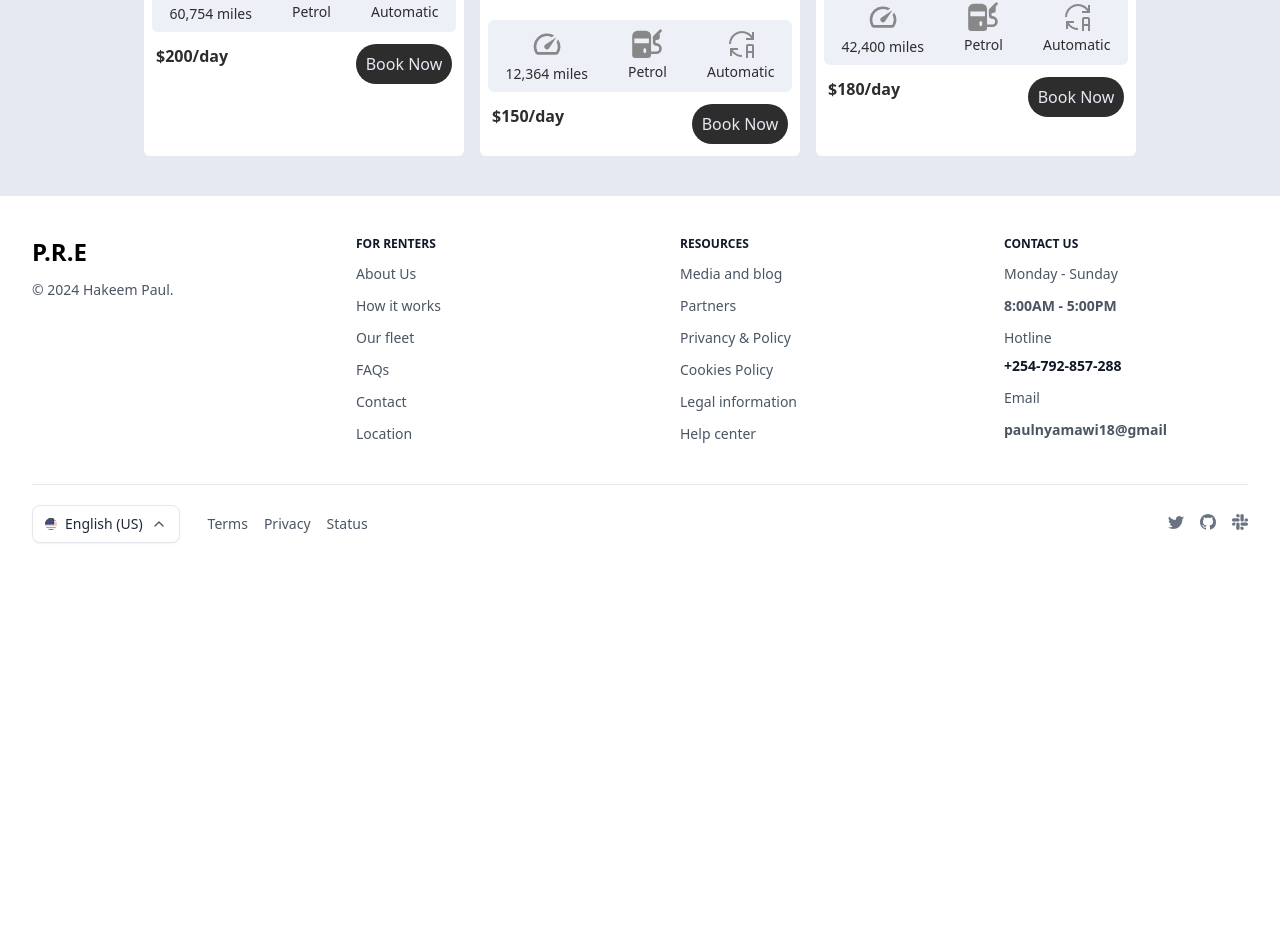
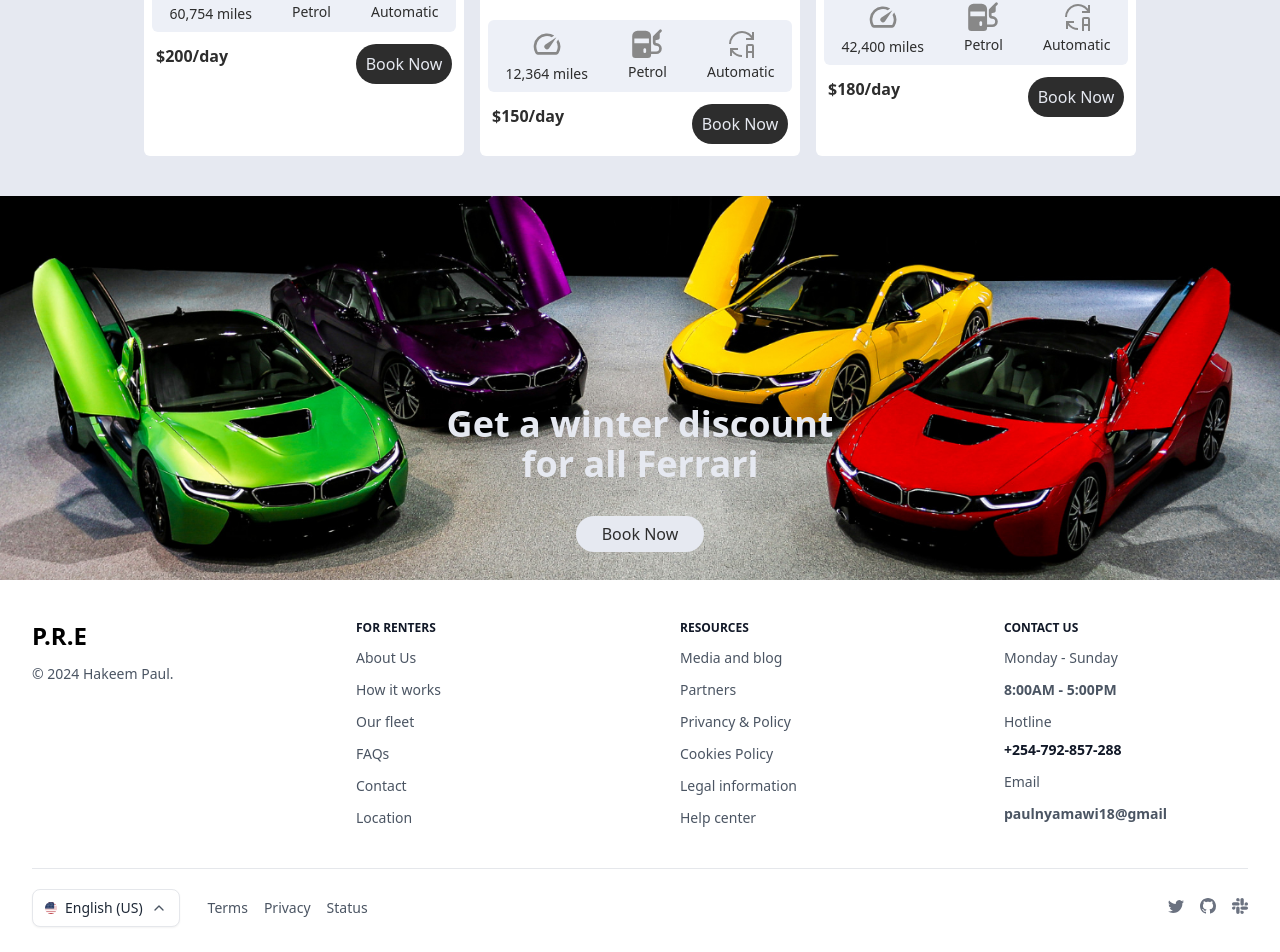
Before and after one commit to Paulhakeem/Dolph, a Nuxt app: page / in a window 1280 px wide. Shown: the part 2952-3904 px from the top of the page. Before the commit the page ends 3535 px from the top, so only its background shows below. Built offline with nearby package versions, Linux system fonts and the light colour scheme.

Commit message:
finishing a winter page

```diff
--- a/components/popular.vue
+++ b/components/popular.vue
@@ -267,6 +267,9 @@
         </div>
       </div>
     </div>
+
+    <!-- winter -->
+    <winter/>
   </section>
 </template>
 
--- /dev/null
+++ b/components/winter.vue
@@ -0,0 +1,21 @@
+<template>
+  <div
+    class="bg-[url('../assets/images/winter.jpg')] bg-cover bg-no-repeat bg-center h-96"
+  >
+    <div class="text-center pt-52 mb-6">
+      <h4 class="text-light font-black text-4xl">
+        Get a winter discount <br />
+        for all Ferrari
+      </h4>
+      <button
+        class="bg-light p-1.5 w-32 rounded-full text-brown text-center justify-center mt-8"
+      >
+        Book Now
+      </button>
+    </div>
+  </div>
+</template>
+
+<script setup></script>
+
+<style lang="scss" scoped></style>
--- a/nuxt.config.ts
+++ b/nuxt.config.ts
@@ -9,6 +9,9 @@
     },
   },
 
-  css: ['~/assets/main.css'],
+  css: [
+    '~/assets/main.css',
+    '@fortawesome/fontawesome-svg-core/styles.css'
+  ],
 
 })
--- a/package.json
+++ b/package.json
@@ -18,6 +18,11 @@
     "vue-router": "^4.2.5"
   },
   "dependencies": {
+    "@fortawesome/fontawesome-svg-core": "^6.5.1",
+    "@fortawesome/free-brands-svg-icons": "^6.5.1",
+    "@fortawesome/free-regular-svg-icons": "^6.5.1",
+    "@fortawesome/free-solid-svg-icons": "^6.5.1",
+    "@fortawesome/vue-fontawesome": "^3.0.5",
     "preline": "^2.0.3"
   }
 }
```
Also changed, not shown: plugin/fontawesome.js (added, +14 -0 lines), assets/images/winter.jpg (added), 1 other file (tests, documents, lock files or other folders).
